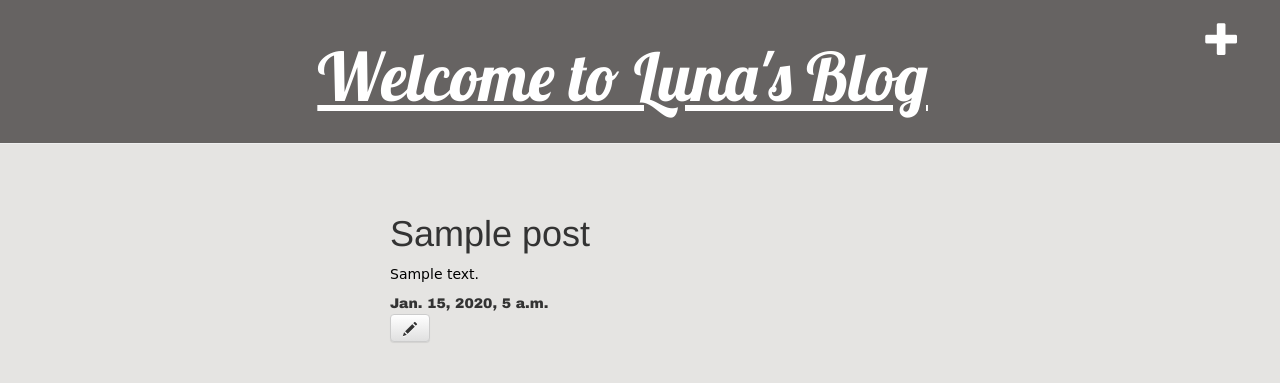
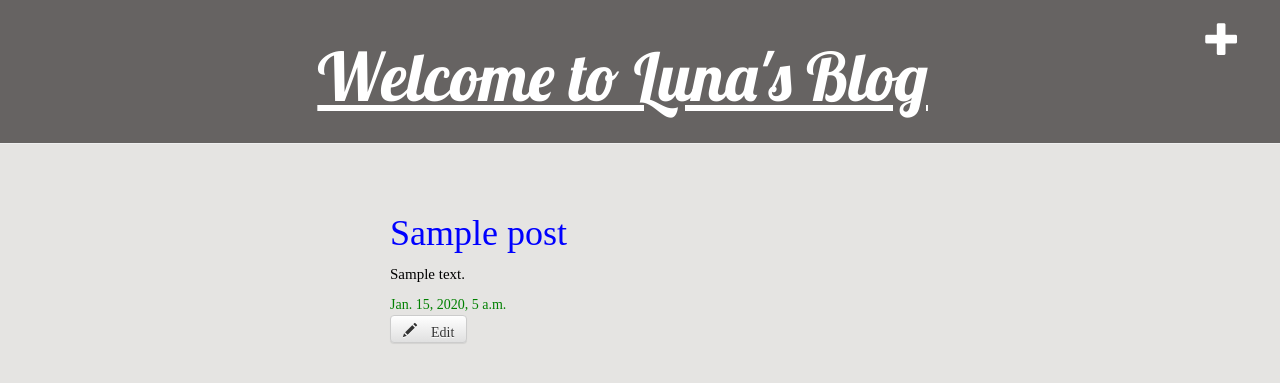
Before and after one commit to Lookuptothemoon/my-first-blog, a Django app: page /post/1/ in a window 1280 px wide; the page is wider, and only the part inside the window is pictured. Shown: the top 383 px of that part. Run offline with Django 3.2, Linux system fonts and the light colour scheme; a user stored in the database is signed in; tables that the repository leaves empty hold one stand-in row (values such as "Sample post"); some libraries are stand-ins or nearby versions.

Commit message:
Changed css files

```diff
--- a/blog/static/css/blog.css
+++ b/blog/static/css/blog.css
@@ -50,13 +50,25 @@ body {
 	font-family: Comic Sans MS;
 }
 
+.post_detail p{
+	color: black;
+	font-family: Times New Roman;
+	font-size: 15px;
+}
+
 .post h1 a, .post h1 a:visited {
 	color: orange;
 	font-family: Century Gothic;
 }
 
+.post h1 {
+	color: blue;
+	font-family: Century Gothic;
+}
+
 .date {
-	font-family: Arial Black;
+	font-family: Times New Roman;
+	color: green;
 }
 
 .date p {
--- a/blog/templates/blog/post_detail.html
+++ b/blog/templates/blog/post_detail.html
@@ -3,14 +3,16 @@
 {% block content %}
     <div class="post">
         <h1>{{ post.title }}</h1>
-        <p>{{ post.text|linebreaks }}</p>
+        <div class="post_detail">
+        	<p>{{ post.text|linebreaks }}</p>
+        </div>
         {% if post.published_date %}
             <div class="date">
                 {{ post.published_date }}
             </div>
         {% endif %}
         {% if user.is_authenticated %}
-        	<a class="btn btn-default" href="{% url 'post_edit' pk=post.pk %}"><span class="glyphicon glyphicon-pencil"></span></a>
+        	<a class="btn btn-default" href="{% url 'post_edit' pk=post.pk %}"><span class="glyphicon glyphicon-pencil"> Edit</span></a>
         {% endif %}
     </div>
 {% endblock %}
```
